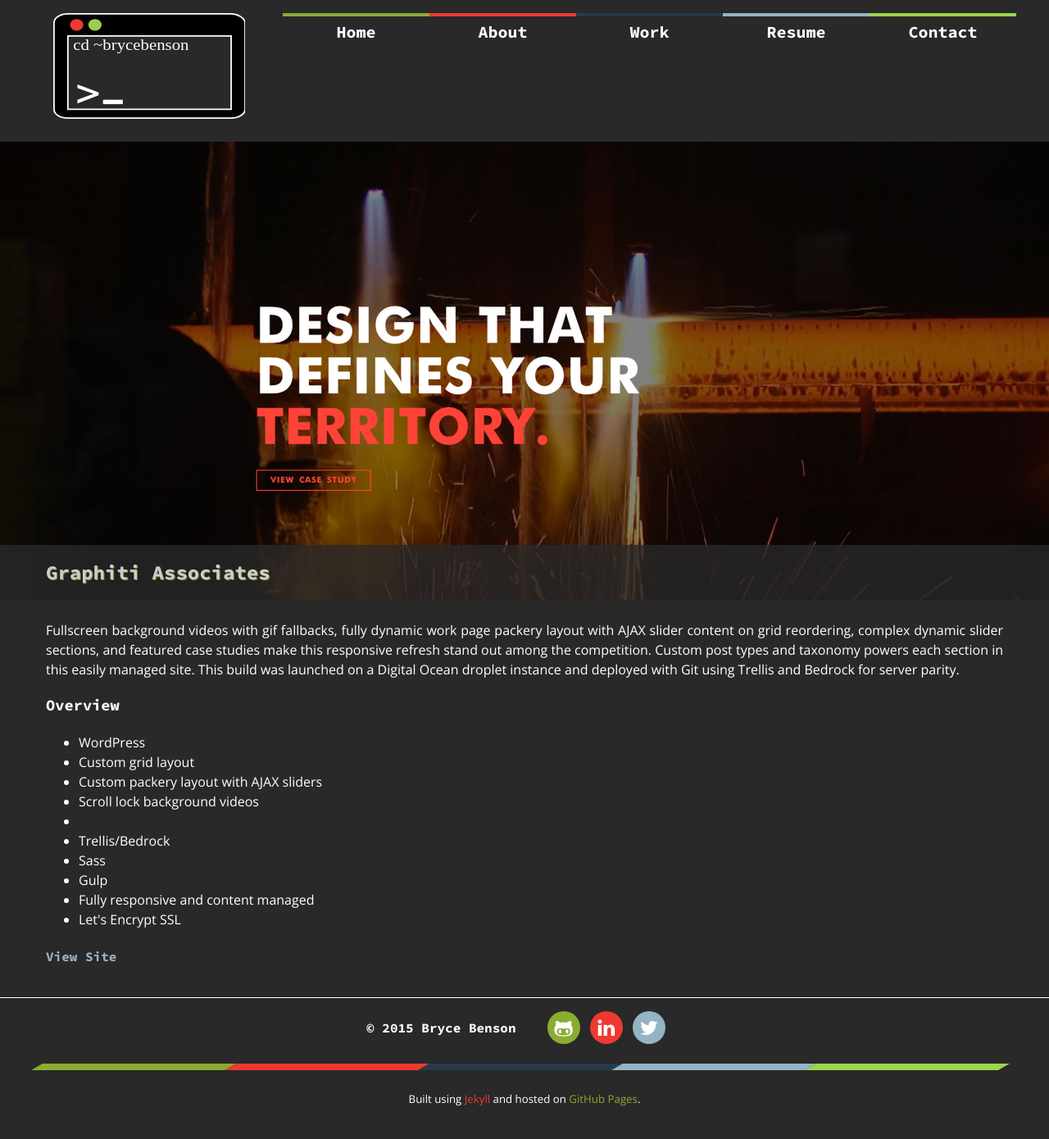
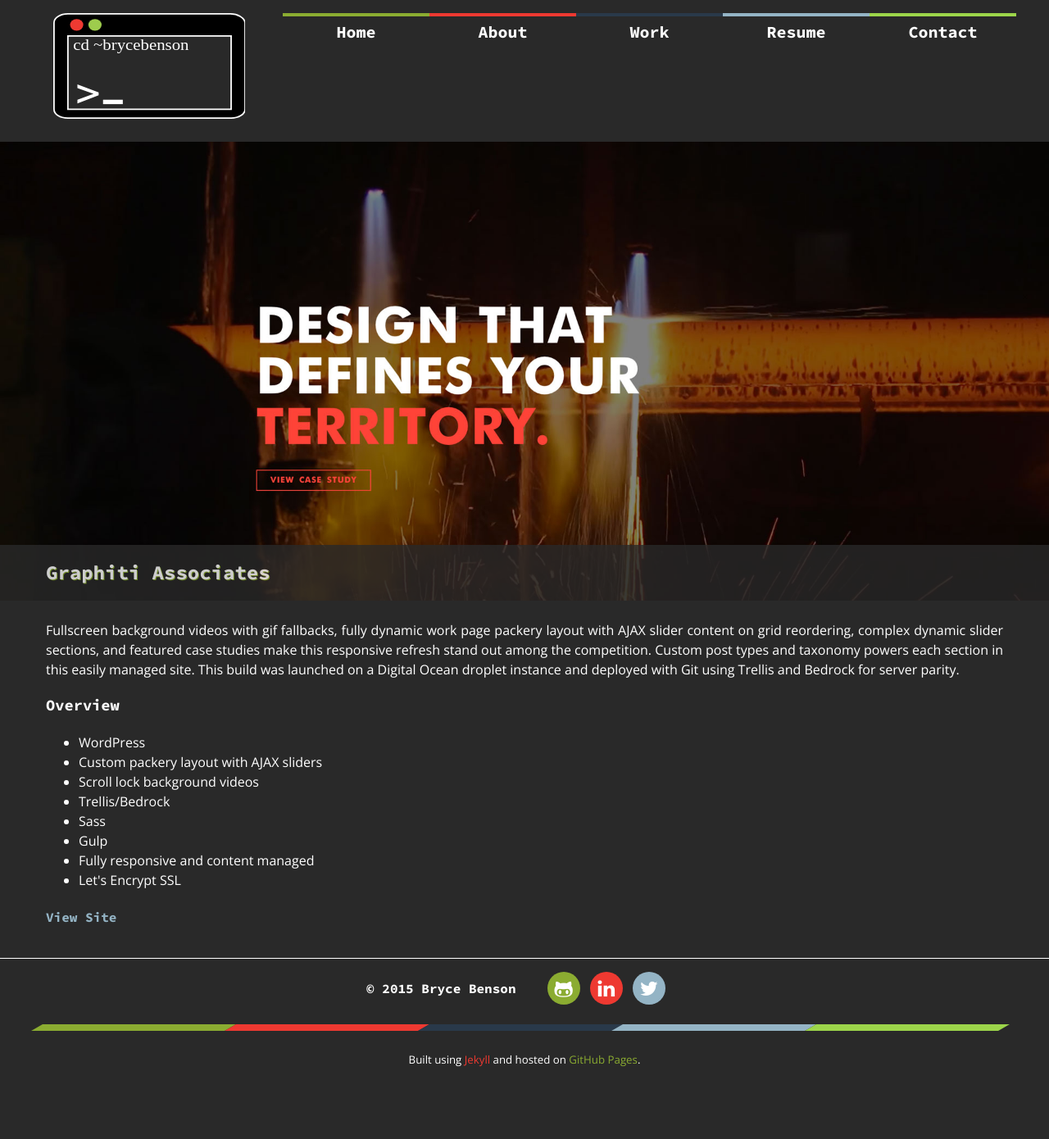
Before and after one commit to brycebenson/brycebenson.github.io, a Jekyll site: the page built from _posts/2016-10-1-graphiti.html, in a window 1280 px wide. Shown: the whole page at 82% size. Built offline with Jekyll 4.4.1, drawn with Linux system fonts in a browser that asks for light colours; nearby versions of some CDN libraries; after the commit the page ends 1342 px from its top, so only the background shows below that.

Commit message:
updated copy

```diff
--- a/_posts/2016-10-1-graphiti.html
+++ b/_posts/2016-10-1-graphiti.html
@@ -14,10 +14,8 @@ link: https://graphiti.com
 <h3>Overview</h3>
 <ul>
     <li>WordPress</li>
-    <li>Custom grid layout</li>
     <li>Custom packery layout with AJAX sliders</li>
     <li>Scroll lock background videos</li>
-    <li></li>
     <li>Trellis/Bedrock</li>
     <li>Sass</li>
     <li>Gulp</li>
```
